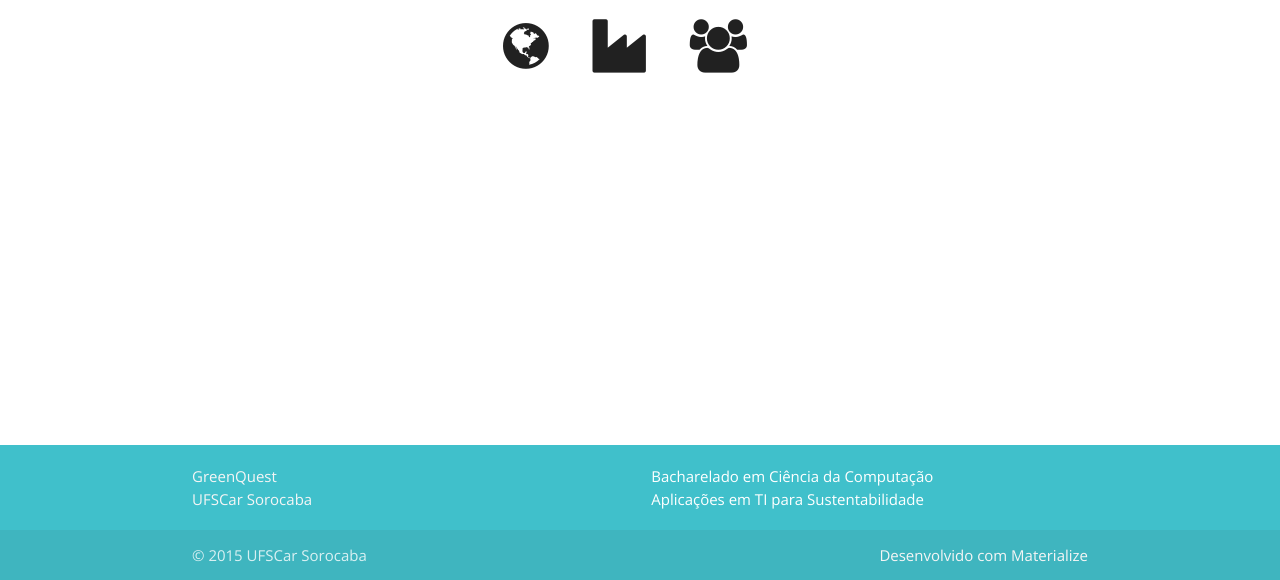
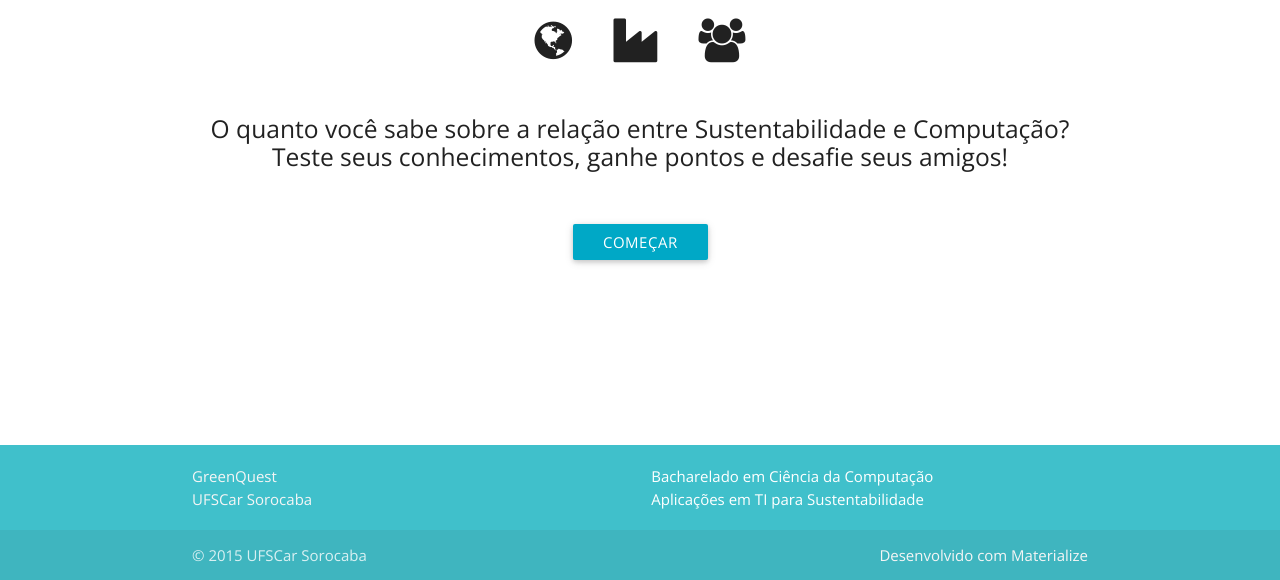
Before and after one commit to maarcooliveira/green-quest, a website: page public/index.html in a window 1280 px wide. Shown: the part 220-800 px from the top of the page. Drawn offline with nearby package versions, Linux system fonts and the light colour scheme.

Commit message:
home page defined

```diff
--- a/public/partials/main.html
+++ b/public/partials/main.html
@@ -1,5 +1,13 @@
 <section class="container">
   <br><br>
   <h1 class="center">Green Quest</h1>
-  <h2 class="center"><i class="fa fa-globe l-ico tooltipped" data-position="bottom" data-delay="50" data-tooltip="Ambiental"></i> <i class="fa fa-industry l-ico tooltipped" data-position="bottom" data-delay="50" data-tooltip="Econômico"></i> <i class="fa fa-users l-ico tooltipped" data-position="bottom" data-delay="50" data-tooltip="Social"></i></h2>
+  <h3 class="center"><i class="fa fa-globe l-ico tooltipped" data-position="bottom" data-delay="50" data-tooltip="Ambiental"></i> <i class="fa fa-industry l-ico tooltipped" data-position="bottom" data-delay="50" data-tooltip="Econômico"></i> <i class="fa fa-users l-ico tooltipped" data-position="bottom" data-delay="50" data-tooltip="Social"></i></h3>
+
+  <br><h5 class="center">
+    O quanto você sabe sobre a relação entre Sustentabilidade e Computação? Teste seus conhecimentos, ganhe pontos e desafie seus amigos!
+  </h5>
+  <br><br>
+  <div class="row center">
+    <a href="/#/pergunta" class="waves-effect waves-light btn">Começar</a>
+  </div>
 </section>
--- a/sass/_base.scss
+++ b/sass/_base.scss
@@ -30,6 +30,17 @@ body {
 	font-family: $font !important;
 }
 
+::-moz-selection {
+ background: $selection;
+ color: $selection-content;
+ text-shadow: none;
+}
+::selection {
+	background: $selection;
+	color: $selection-content;
+	text-shadow: none;
+}
+
 h1, h2, h3, h4, h5, h6 {
 	font-weight: 200;
 }
@@ -39,7 +50,8 @@ main {
 }
 
 .l-ico {
-	margin-right: 30px;
+	margin-right: 15px;
+	margin-left: 15px;
 }
 
 .l-ico:hover {
--- a/sass/_variables.scss
+++ b/sass/_variables.scss
@@ -2,3 +2,5 @@
 
 $icon-hover: #AEE239;
 $font: 'Open Sans';
+$selection: #deeeb9;
+$selection-content: #94cc17;
--- a/sass/components/_variables.scss
+++ b/sass/components/_variables.scss
@@ -3,7 +3,7 @@ $primary-color: #40C0CB !default; //color("teal", "lighten-2") !default;
 $primary-color-light: lighten($primary-color, 15%) !default;
 $primary-color-dark: darken($primary-color, 15%) !default;
 
-$secondary-color: color("cyan", "darken-2") !default;
+$secondary-color: #00A8C6 !default; //color("cyan", "darken-2") !default;
 $success-color: color("green", "base") !default;
 $error-color: color("red", "base") !default;
 $link-color: color("light-blue", "darken-1") !default;
```
Also changed, not shown: public/css/materialize.css, public/css/styles.css.
